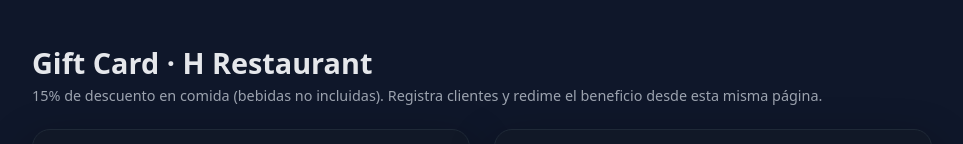
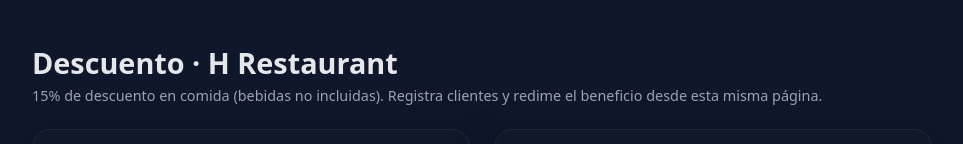
Before and after one commit to jqnovahub/h_rest_disc, a plain HTML site: page index.html in a window 1280 px wide. Shown: the top 144 px of the page, without its empty margins (158-1121 px from the left). Drawn offline with Linux system fonts and the light colour scheme.

Commit message:
index.html

```diff
--- a/index.html
+++ b/index.html
@@ -2,7 +2,7 @@
 <html lang="es">
 <head>
   <meta charset="UTF-8" />
-  <title>Gift Card · H Restaurant</title>
+  <title>Descuento · H Restaurant</title>
   <meta name="viewport" content="width=device-width, initial-scale=1" />
   <style>
     body {
@@ -199,7 +199,7 @@
 </head>
 <body>
   <div class="container">
-    <h1>Gift Card · H Restaurant</h1>
+    <h1>Descuento · H Restaurant</h1>
     <div class="subtitle">
       15% de descuento en comida (bebidas no incluidas).
       Registra clientes y redime el beneficio desde esta misma página.
```
